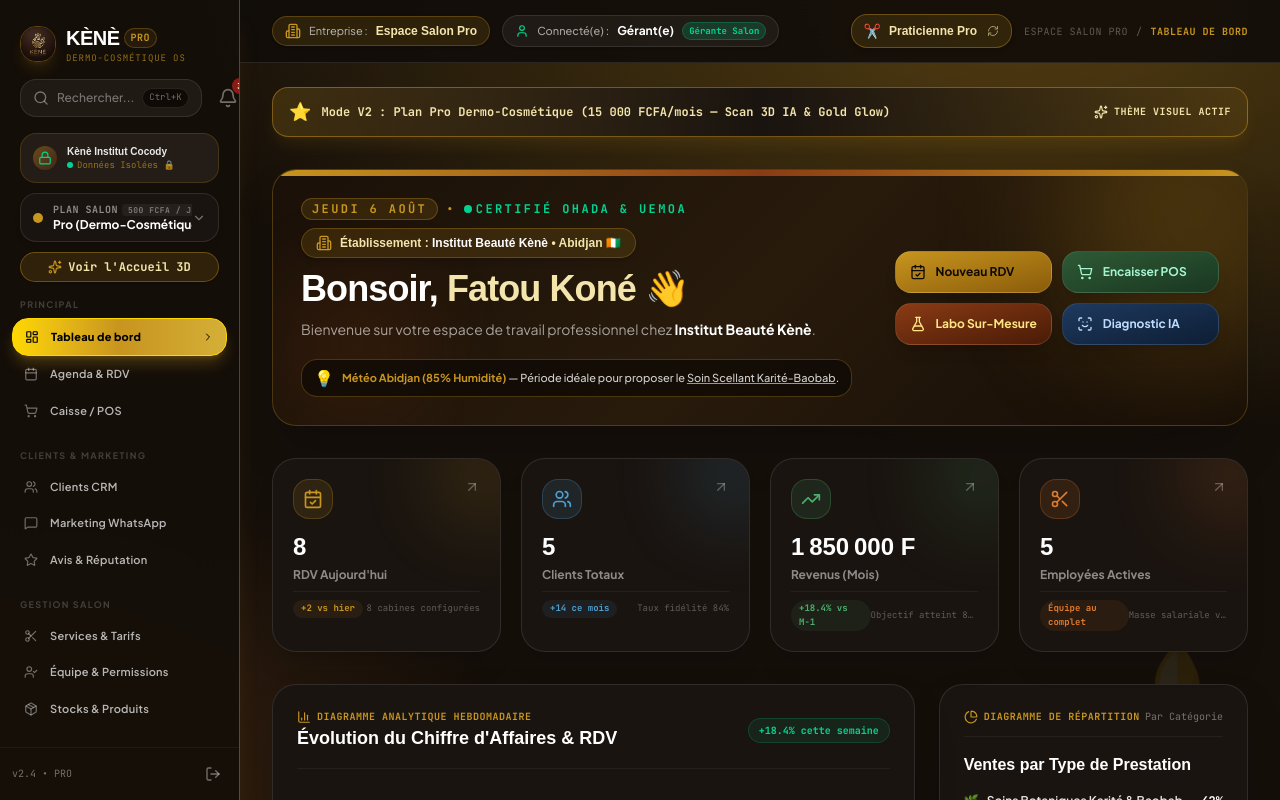
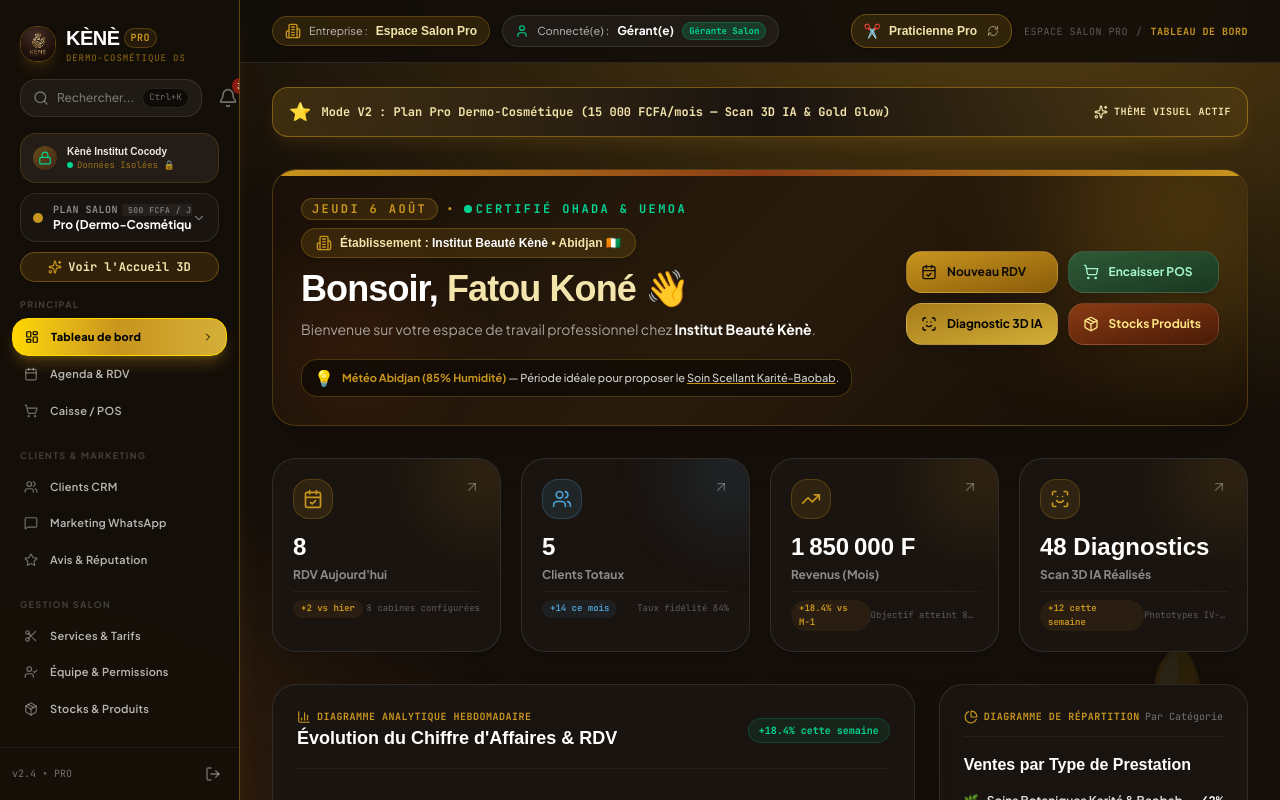
Before and after one commit to Fenezara/kene-os, a Next.js app: page /dashboard in a window 1280 px wide. Shown: the top 800 px of the page. Built offline with nearby package versions, Linux system fonts and the light colour scheme; a web font is replaced by a local one.

Commit message:
feat(dashboard): transform dashboard cards, metrics, and quick actions dynamically based on activePlan tier

```diff
--- a/src/app/(pro)/dashboard/page.tsx
+++ b/src/app/(pro)/dashboard/page.tsx
@@ -93,6 +93,26 @@ export default function ProDashboardPage() {
   const [employeeName, setEmployeeName] = useState<string>('Fatou Koné');
   const [loading, setLoading] = useState(true);
   const [activeChartPoint, setActiveChartPoint] = useState<number | null>(5); // Default to Saturday
+  const [activePlan, setActivePlan] = useState<'essentiel' | 'pro' | 'elite'>('pro');
+
+  useEffect(() => {
+    const updatePlan = () => {
+      try {
+        const stored = localStorage.getItem('kene_active_plan');
+        if (stored && (stored === 'essentiel' || stored === 'pro' || stored === 'elite')) {
+          setActivePlan(stored);
+        }
+      } catch (e) {}
+    };
+
+    updatePlan();
+    window.addEventListener('kene_plan_changed', updatePlan);
+    return () => window.removeEventListener('kene_plan_changed', updatePlan);
+  }, []);
+
+  const isEssentiel = activePlan === 'essentiel';
+  const isPro = activePlan === 'pro';
+  const isElite = activePlan === 'elite';
 
   useEffect(() => {
     let customSalonName = '';
@@ -162,12 +182,33 @@ export default function ProDashboardPage() {
 
   const maxVal = Math.max(...WEEKLY_DATA.map(d => d.val));
 
+  const activeQuickActions = isEssentiel
+    ? [
+        { label: 'Nouveau RDV', href: '/agenda', icon: CalendarCheck, color: 'from-emerald-600 to-emerald-900', textColor: 'text-white' },
+        { label: 'Encaisser POS', href: '/pos', icon: ShoppingCart, color: 'from-emerald-700 to-teal-950', textColor: 'text-emerald-200' },
+        { label: 'Ajouter Cliente', href: '/clients', icon: Users, color: 'from-slate-700 to-slate-900', textColor: 'text-slate-200' },
+        { label: 'Services & Tarifs', href: '/services', icon: Scissors, color: 'from-slate-800 to-slate-950', textColor: 'text-slate-300' },
+      ]
+    : isPro
+    ? [
+        { label: 'Nouveau RDV', href: '/agenda', icon: CalendarCheck, color: 'from-[#C8951E] to-[#8A5C0A]', textColor: 'text-[#0F0A05]' },
+        { label: 'Encaisser POS', href: '/pos', icon: ShoppingCart, color: 'from-[#2E5A36] to-[#1A3820]', textColor: 'text-emerald-200' },
+        { label: 'Diagnostic 3D IA', href: '/diagnoses', icon: ScanFace, color: 'from-[#C8951E]/80 to-[#D4AF37]', textColor: 'text-black' },
+        { label: 'Stocks Produits', href: '/inventory', icon: Package, color: 'from-[#8A3B14] to-[#4A1B07]', textColor: 'text-amber-200' },
+      ]
+    : [
+        { label: 'Labo Sur-Mesure 👑', href: '/lab', icon: FlaskConical, color: 'from-[#FFD700] via-[#C8951E] to-[#8A1C14]', textColor: 'text-black font-black' },
+        { label: 'Compta SYSCOHADA 👑', href: '/compta', icon: BarChart3, color: 'from-[#1E3A5F] to-[#0E1E35]', textColor: 'text-blue-200' },
+        { label: 'Diagnostic 3D IA', href: '/diagnoses', icon: ScanFace, color: 'from-[#C8951E] to-[#8A5C0A]', textColor: 'text-[#0F0A05]' },
+        { label: 'Paie & CNPS 👑', href: '/rh', icon: ShieldCheck, color: 'from-[#8A1C14] to-[#4A0A05]', textColor: 'text-red-200' },
+      ];
+
   const statCards = [
     {
       title: "RDV Aujourd'hui",
       value: stats?.appointmentsToday ?? 8,
       icon: CalendarCheck,
-      accent: '#C8951E',
+      accent: isEssentiel ? '#4CAF6E' : '#C8951E',
       change: '+2 vs hier',
       subtitle: '8 cabines configurées',
       href: '/agenda',
@@ -176,28 +217,28 @@ export default function ProDashboardPage() {
       title: 'Clients Totaux',
       value: stats?.totalClients ?? 142,
       icon: Users,
-      accent: '#4E9FD1',
+      accent: isEssentiel ? '#4CAF6E' : '#4E9FD1',
       change: '+14 ce mois',
       subtitle: 'Taux fidélité 84%',
       href: '/clients',
     },
     {
-      title: 'Revenus (Mois)',
+      title: isEssentiel ? 'Ventes Caisse (Mois)' : isPro ? 'Revenus (Mois)' : 'Journal SYSCOHADA (Acc. 5711)',
       value: stats?.revenue ? `${(stats.revenue).toLocaleString('fr-FR')} F` : '1 850 000 F',
       icon: TrendingUp,
-      accent: '#4CAF6E',
+      accent: isEssentiel ? '#4CAF6E' : isPro ? '#C8951E' : '#FFD700',
       change: '+18.4% vs M-1',
-      subtitle: 'Objectif atteint 82.5%',
-      href: '/compta',
+      subtitle: isElite ? 'Certifié UEMOA 👑' : 'Objectif atteint 82.5%',
+      href: isElite ? '/compta' : '/pos',
     },
     {
-      title: 'Employées Actives',
-      value: stats?.activeEmployees ?? 6,
-      icon: Scissors,
-      accent: '#E07A2B',
-      change: 'Équipe au complet',
-      subtitle: 'Masse salariale validée',
-      href: '/employees',
+      title: isEssentiel ? 'Équipe Salon' : isPro ? 'Scan 3D IA Réalisés' : 'Formulations Labo 👑',
+      value: isEssentiel ? '6 Praticiennes' : isPro ? '48 Diagnostics' : '24 Sérums Sur-Mesure',
+      icon: isEssentiel ? Scissors : isPro ? ScanFace : FlaskConical,
+      accent: isEssentiel ? '#4CAF6E' : isPro ? '#C8951E' : '#FFD700',
+      change: isEssentiel ? 'Actives' : isPro ? '+12 cette semaine' : 'Actifs botaniques 100%',
+      subtitle: isEssentiel ? 'Caisse active' : isPro ? 'Phototypes IV-VI' : 'Laboratoire Kènè',
+      href: isEssentiel ? '/employees' : isPro ? '/diagnoses' : '/lab',
     },
   ];
 
@@ -259,7 +300,7 @@ export default function ProDashboardPage() {
 
           {/* Quick Actions Grid */}
           <div className="grid grid-cols-2 sm:grid-cols-2 lg:grid-cols-2 gap-2.5 shrink-0 pt-2 lg:pt-0">
-            {quickActions.map((action) => {
+            {activeQuickActions.map((action) => {
               const Icon = action.icon;
               return (
                 <Link key={action.href} href={action.href}>
```
